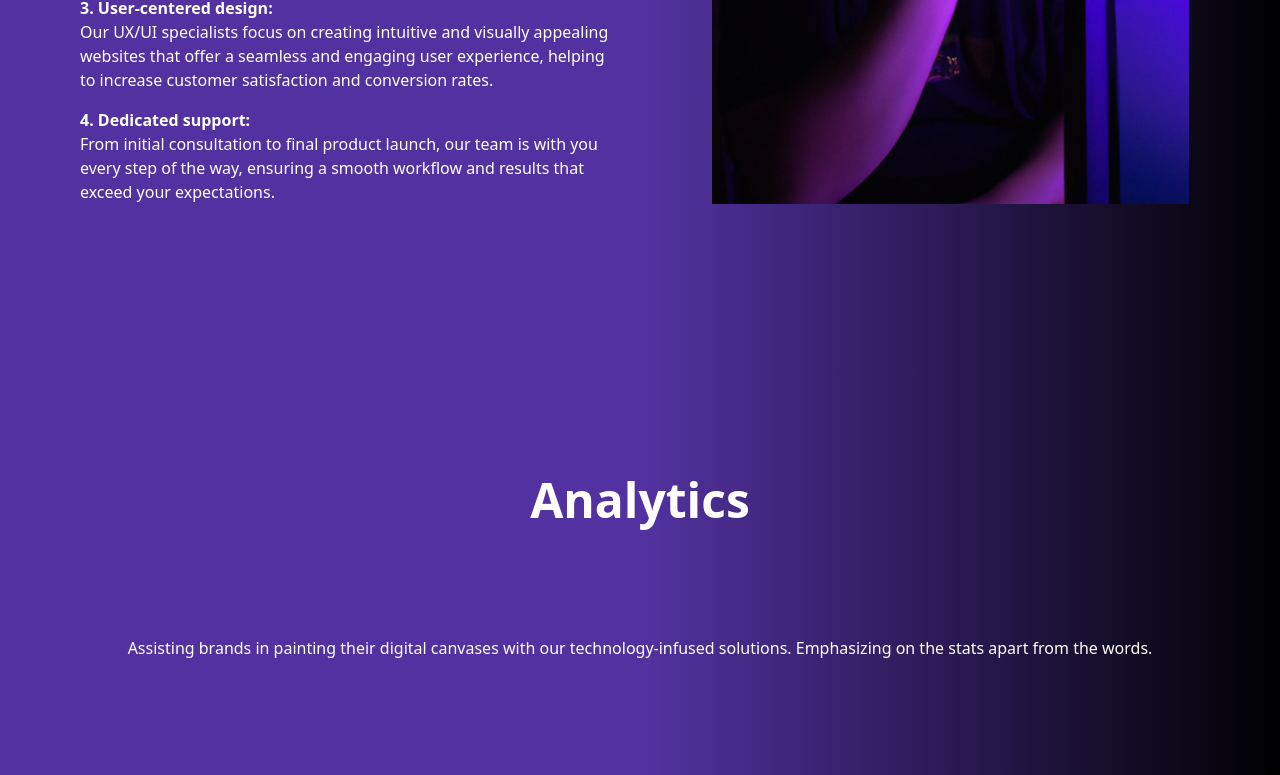
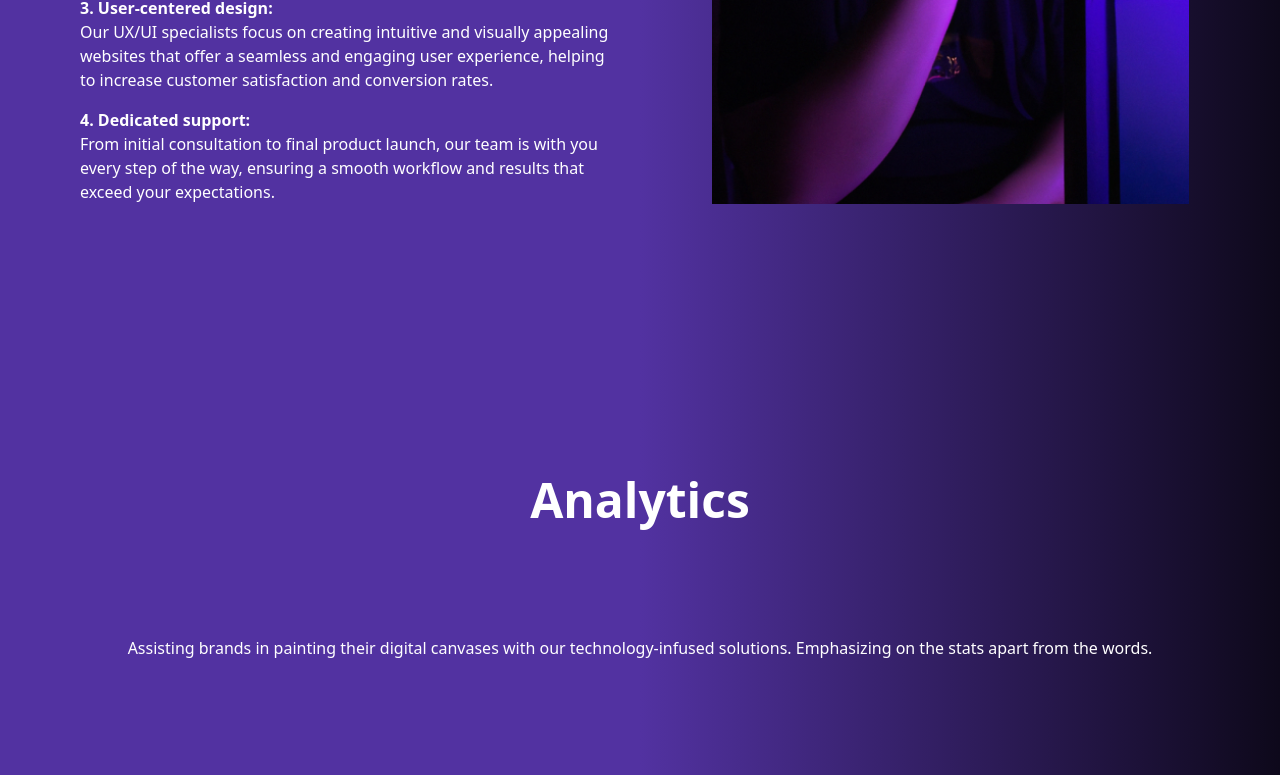
Before and after one commit to Alcolabs-Agency/Web, a Next.js app: page / in a window 1280 px wide. Shown: the part 2933-3708 px from the top of the page. Built offline with nearby package versions, Linux system fonts and the light colour scheme; a web font is replaced by a local one.

Commit message:
arreglo de gradiente

```diff
--- a/src/app/globals.css
+++ b/src/app/globals.css
@@ -35,9 +35,9 @@ body {
 
 .bg-gradient-to-r {
 
-  background: linear-gradient(90deg, #5232A1 50%, #000000 100%);
+   background: linear-gradient(90deg, #5232A1 50%, #000000 110%);
 }
 
 body {
-  background-color: #000000;
+  background-color :#000000;
 }
--- a/src/components/AboutOur.js
+++ b/src/components/AboutOur.js
@@ -39,7 +39,9 @@ const AboutOur = () => {
                 Every project at Alcolabs is a unique collaboration, where we focus on understanding your goals to transform your ideas into digital realities that generate concrete results. We are committed to offering a comprehensive service that covers everything from conceptualization to ongoing maintenance, ensuring that your online presence is always optimized and ready to grow.
             </p>
         </div>
+
     </div>
+
 </section>
 
     );
--- a/src/components/Footer.tsx
+++ b/src/components/Footer.tsx
@@ -6,7 +6,7 @@ const Footer = () => {
     <footer
       className="py-8 text-white"
       style={{
-        background: 'linear-gradient(90deg, rgba(4,4,4,1) -40%, rgba(32,15,45,0) 25%)',
+        background: 'linear-gradient(90deg, rgba(0,0,0,1) 60%, rgba(86,40,163,9) 100%)',
       }}
     >
       <div className=" max-w-7xl mx-auto grid grid-cols-1 md:grid-cols-2 gap-8 px-4">
--- a/src/components/HeroSection.tsx
+++ b/src/components/HeroSection.tsx
@@ -33,6 +33,7 @@ const HeroSection = () => {
           className="object-cover"
         />
       </div>
+
     </section>
   );
 };
--- a/src/components/PeopleComments.tsx
+++ b/src/components/PeopleComments.tsx
@@ -31,9 +31,9 @@ const PeopleComments = () => {
 
   return (
     <section
-      className="flex justify-center items-center px-4 -mt-28 bg-gradient-to-r from-[#5232A1] via-[#4007b9] to-black text-white min-h-screen"
+      className="flex justify-center items-center px-4 -mt-28 bg-gradient-to-r from-[#5232A1] via-[#5232A1] to-black text-white min-h-screen"
       style={{
-        background: 'linear-gradient(90deg, #5232A1 50%, #000000 100%)',
+        background: 'linear-gradient(90deg, #5232A1 50%, #000000 110%)',
       }}
     >
       <div className="relative z-10 max-w-6xl mx-auto">
--- a/src/components/ServicesSection.tsx
+++ b/src/components/ServicesSection.tsx
@@ -83,6 +83,7 @@ const ServicesSection = () => {
           </div>
         </div>
       </div>
+
     </section>
   );
 };
```
